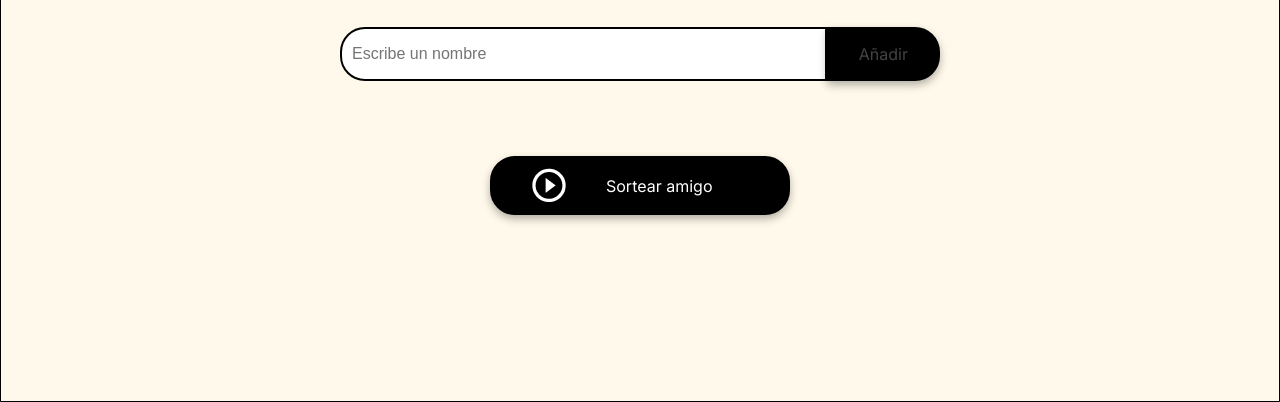
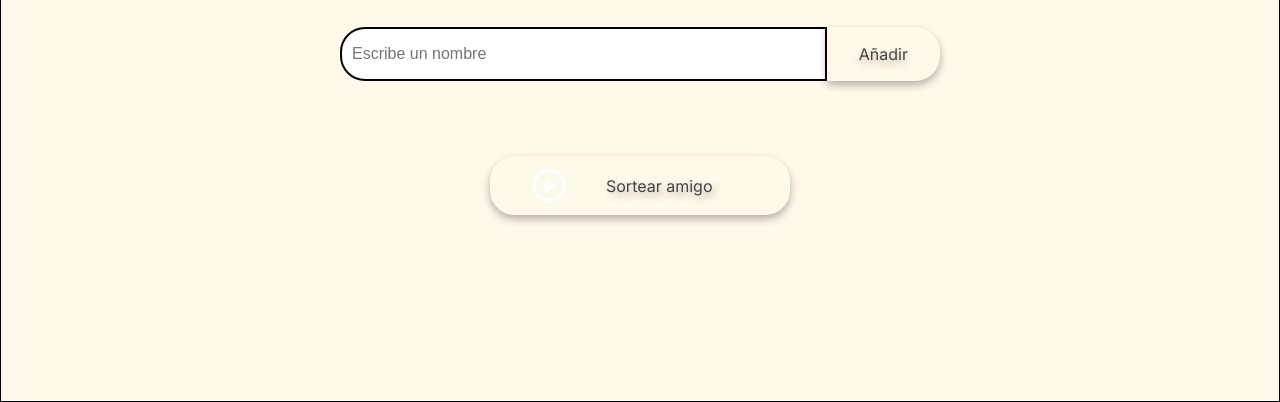
Before and after one commit to joslcan/amigo.secreto, a plain HTML site: page index.html in a window 1280 px wide. Shown: the part 398-800 px from the top of the page. Drawn offline with Linux system fonts and the light colour scheme.

Commit message:
Agrega cambios adicionales a los botones deshabilitados

```diff
--- a/style.css
+++ b/style.css
@@ -128,7 +128,10 @@ button {
 }
 
 .button-add:disabled {
-    background-color: #000;
+    background-color: var(--color-secondary);
+    border-color: var(--color-secondary);
+    text-shadow: 0 4px 8px rgba(0, 0, 0, 0.3);
+    cursor: not-allowed;
 }
 
 /* Listas */
@@ -168,5 +171,9 @@ ul {
 }
 
 .button-draw:disabled {
-    background-color: #000;
+    background-color: var(--color-secondary);
+    border-color: var(--color-secondary);
+    color: var(--color-text);
+    text-shadow: 4px 4px 8px rgba(0, 0, 0, 0.3);
+    cursor: not-allowed;
 }
```
